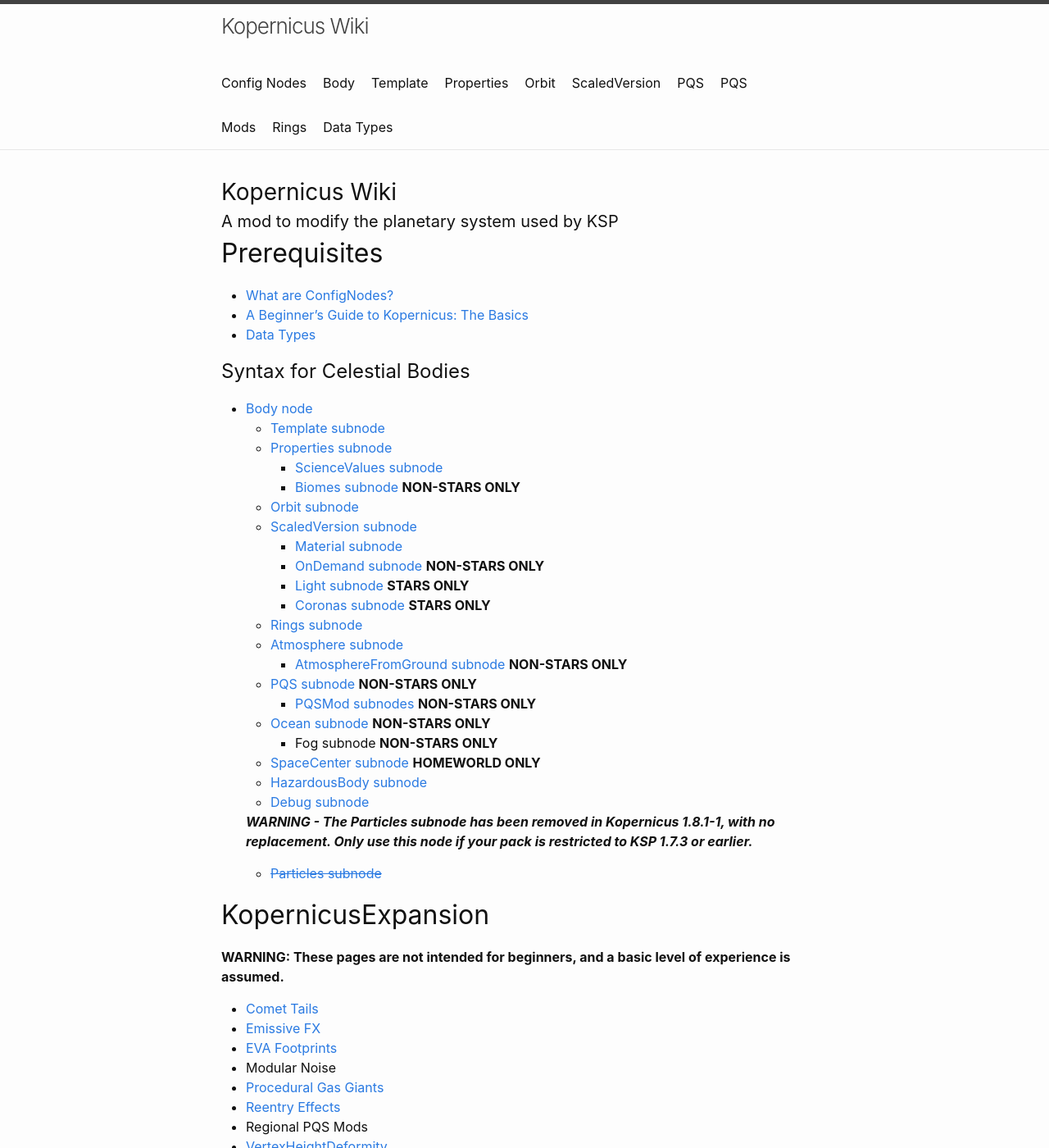
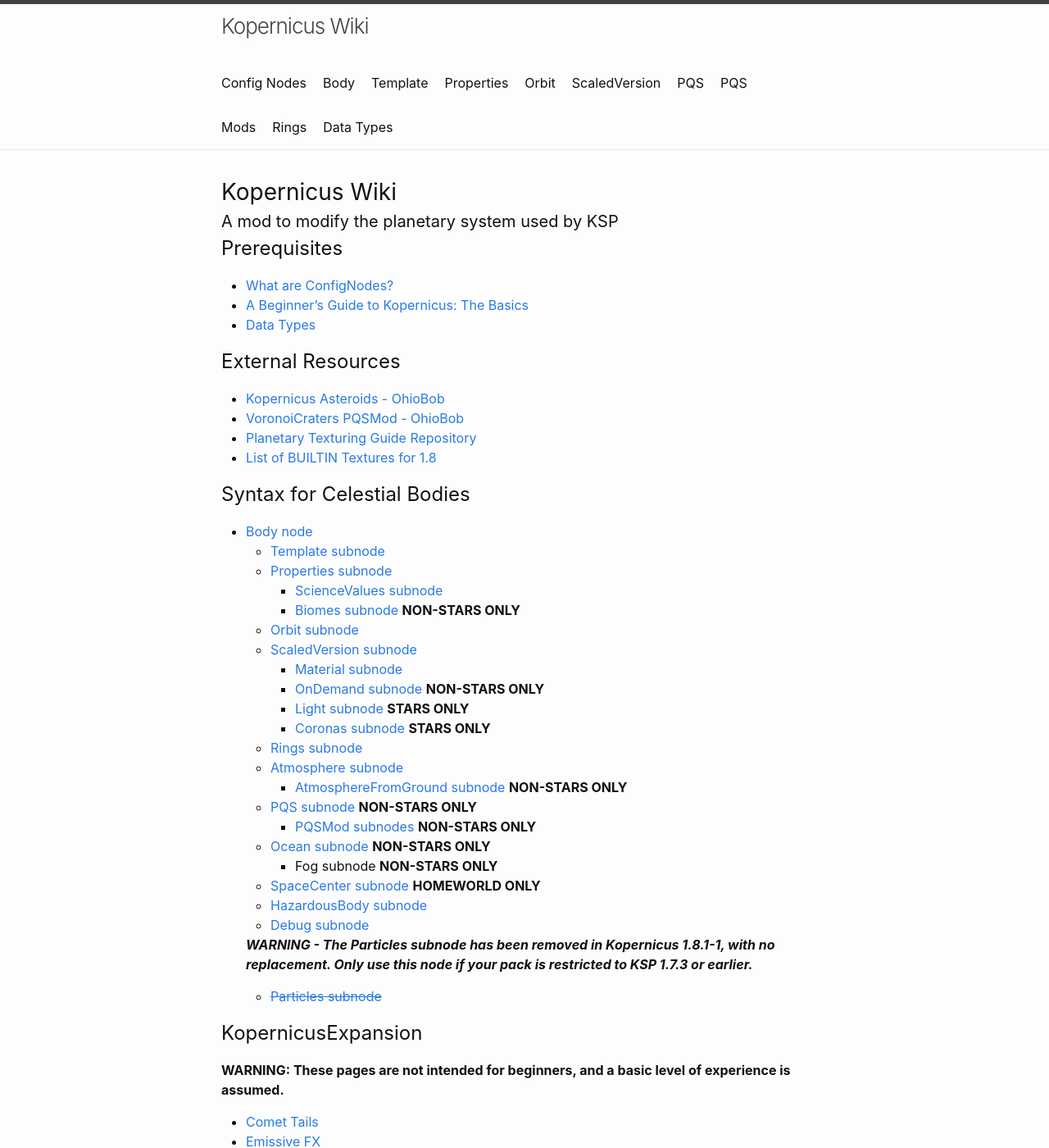
Before and after one commit to Kopernicus/wiki, a Jekyll site: the page built from index.md, in a window 1280 px wide and 1400 px high. Shown: the whole window at 82% size. Built offline with Jekyll 4.4.1, drawn with Linux system fonts in a browser that asks for light colours; some of the changed text lies outside the part shown.

Commit message:
Move resources above syntax

```diff
--- a/index.md
+++ b/index.md
@@ -13,10 +13,16 @@ title: Kopernicus Wiki
 subtitle: A mod to modify the planetary system used by KSP
 ---
 
-# Prerequisites
+## Prerequisites
 * [What are ConfigNodes?]({{ site.baseurl }}{% link main/ConfigNodes.md %})
 * [A Beginner's Guide to Kopernicus: The Basics](https://forum.kerbalspaceprogram.com/index.php?/topic/129540-a-beginners-guide-to-kopernicus-the-basics/)
 * [Data Types]({{ site.baseurl }}{% link main/datatypes.md %})
+
+## External Resources
+* [Kopernicus Asteroids - OhioBob](https://www.dropbox.com/s/lag8opde3zimjqc/KopernicusAsteroids.pdf?dl=0)
+* [VoronoiCraters PQSMod - OhioBob](https://www.dropbox.com/s/fnd0bblv5otqlhc/KSP_VoronoiCraters.pdf?dl=0)
+* [Planetary Texturing Guide Repository](https://forum.kerbalspaceprogram.com/index.php?/topic/165285-planetary-texturing-guide-repository/)
+* [List of BUILTIN Textures for 1.8](https://github.com/GER-Space/Kerbal-Konstructs/wiki/Builtin-Textures-for-KSP-1.8)
 
 ## Syntax for Celestial Bodies
 * [Body node]({{ site.baseurl }}{% link main/Body.md %})
@@ -44,7 +50,7 @@ subtitle: A mod to modify the planetary system used by KSP
   ***WARNING - The Particles subnode has been removed in Kopernicus 1.8.1-1, with no replacement. Only use this node if your pack is restricted to KSP 1.7.3 or earlier.***
   + [~~Particles subnode~~]({{ site.baseurl }}{% link main/Particles.md %})
 
-# KopernicusExpansion
+## KopernicusExpansion
 **WARNING: These pages are not intended for beginners, and a basic level of experience is assumed.**
 * [Comet Tails]({{ site.baseurl }}{% link kex/CometTails.md %})
 * [Emissive FX]({{ site.baseurl }}{% link kex/EmissiveFX.md %})
```
Also changed, not shown: other parts of index.md (+0 -6 lines).
